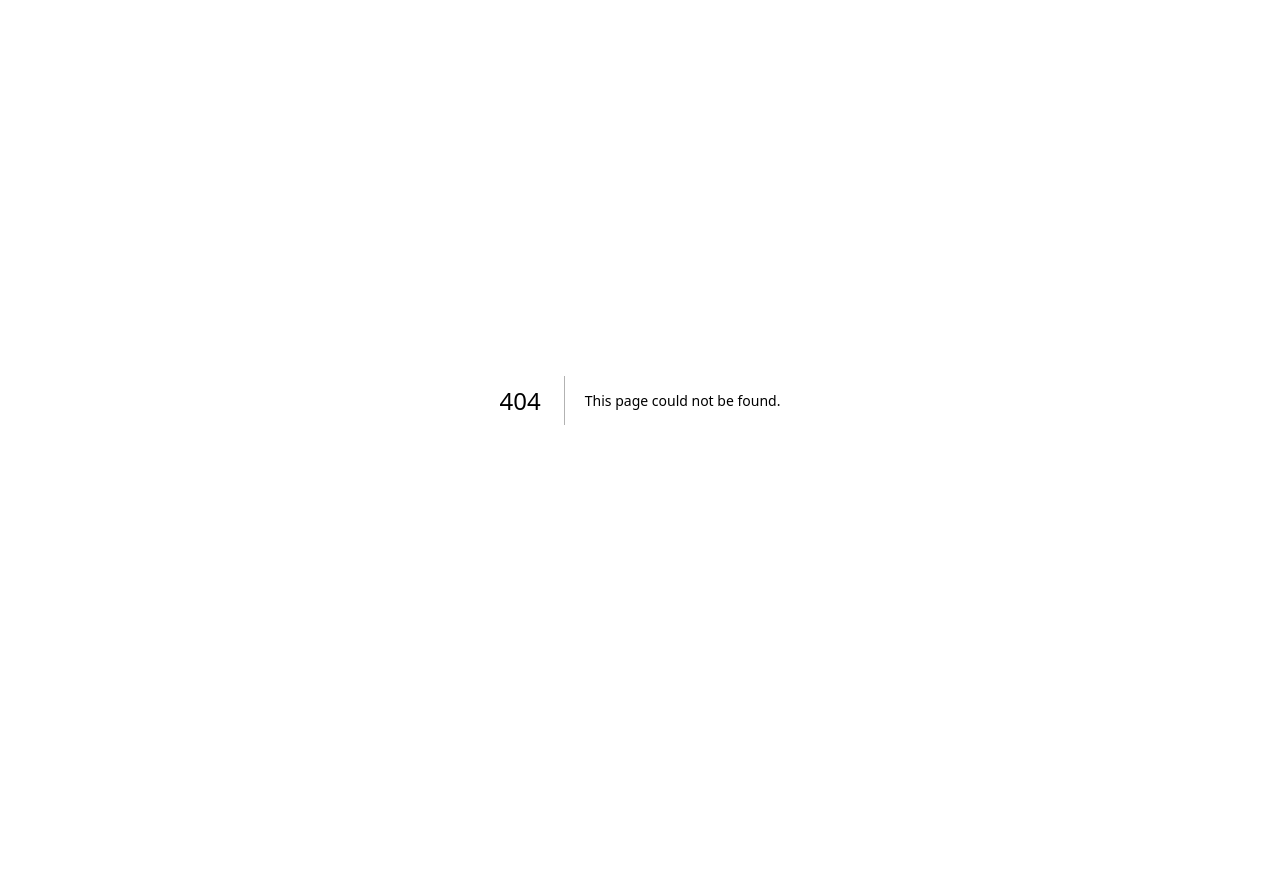
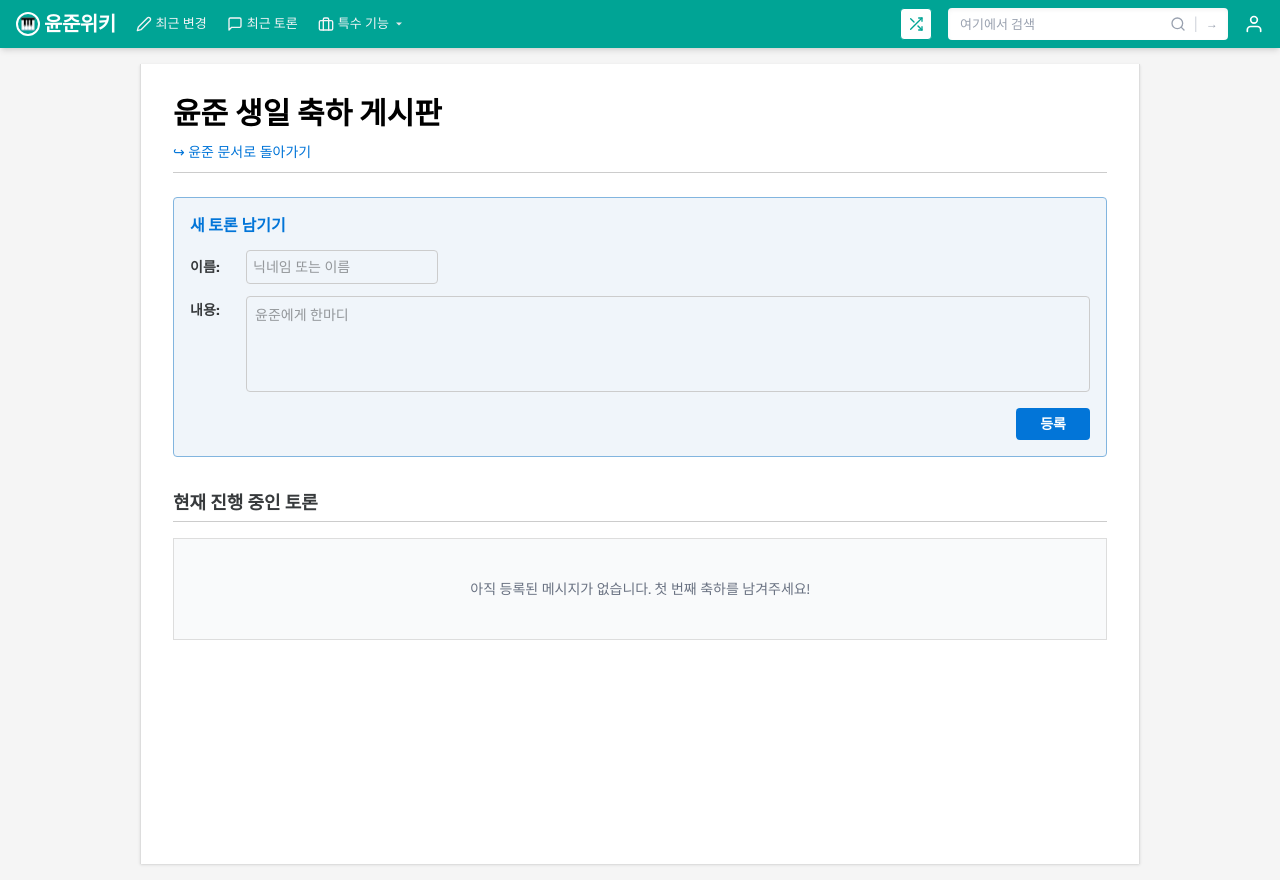
Before and after one commit to sunnypark04/yunjunwiki, a Next.js app: page /discuss in a window 1280 px wide. Before the commit this address had no page. Before the commit the page ends 800 px from the top, so only its background shows below. Built offline with nearby package versions, Linux system fonts and the light colour scheme.

Commit message:
feat: 각주 툴팁(호버) 기능 및 수상경력 리사이틀 사진 추가

```diff
--- /dev/null
+++ b/src/app/discuss/page.tsx
@@ -0,0 +1,141 @@
+"use client";
+
+import React, { useState, useEffect } from "react";
+import Link from "next/link";
+import Header from "../../components/Header";
+// 메시지 타입 정의
+interface Message {
+  id: string;
+  name: string;
+  content: string;
+  date: string;
+}
+
+export default function DiscussPage() {
+  const [messages, setMessages] = useState<Message[]>([]);
+  const [name, setName] = useState("");
+  const [content, setContent] = useState("");
+
+  // 처음에 저장된 메시지 불러오기 (현재는 로컬 스토리지 사용)
+  useEffect(() => {
+    const saved = localStorage.getItem("birthdayMessages");
+    if (saved) {
+      setMessages(JSON.parse(saved));
+    }
+  }, []);
+
+  // 메시지 등록 함수
+  const handleSubmit = (e: React.FormEvent) => {
+    e.preventDefault();
+    if (!name.trim() || !content.trim()) return;
+
+    const newMessage: Message = {
+      id: Date.now().toString(),
+      name: name,
+      content: content,
+      date: new Date().toLocaleString("ko-KR", {
+        year: "numeric",
+        month: "2-digit",
+        day: "2-digit",
+        hour: "2-digit",
+        minute: "2-digit",
+      }),
+    };
+
+    const updatedMessages = [newMessage, ...messages];
+    setMessages(updatedMessages);
+    localStorage.setItem("birthdayMessages", JSON.stringify(updatedMessages)); // 임시 저장
+
+    // 입력창 초기화
+    setName("");
+    setContent("");
+  };
+
+  return (
+    <div className="min-h-screen bg-[#f5f5f5] font-sans text-[#373a3c]">
+      {/* 🌟 기존 하드코딩된 헤더를 지우고 메인 페이지와 동일한 Header 컴포넌트 삽입 */}
+      <Header />
+
+      <main className="max-w-[1000px] mx-auto bg-white min-h-screen shadow-sm p-4 md:p-8 my-0 md:my-4 border-x border-[#ddd]">
+        {/* 토론창 헤더 */}
+        <header className="border-b border-[#ccc] mb-6 pb-2">
+          <div className="flex items-center gap-2 mb-2">
+            <h1 className="text-2xl md:text-3xl font-bold text-black">
+              윤준 생일 축하 게시판
+            </h1>
+          </div>
+          <Link href="/" className="text-[#0275d8] text-sm hover:underline">
+            ↪ 윤준 문서로 돌아가기
+          </Link>
+        </header>
+
+        {/* 메시지 입력 폼 */}
+        <div className="bg-[#f0f5fa] border border-[#82b5df] p-4 mb-8 rounded-sm">
+          <h2 className="font-bold text-[#0275d8] mb-3">새 토론 남기기</h2>
+          <form onSubmit={handleSubmit} className="flex flex-col gap-3">
+            <div className="flex gap-2 items-center">
+              <label className="text-sm font-bold w-12">이름:</label>
+              <input
+                type="text"
+                value={name}
+                onChange={(e) => setName(e.target.value)}
+                placeholder="닉네임 또는 이름"
+                className="border border-[#ccc] p-1.5 text-sm w-48 rounded-sm focus:outline-none focus:border-[#0275d8]"
+                maxLength={20}
+              />
+            </div>
+            <div className="flex gap-2 items-start">
+              <label className="text-sm font-bold w-12 mt-1">내용:</label>
+              <textarea
+                value={content}
+                onChange={(e) => setContent(e.target.value)}
+                placeholder="윤준에게 한마디"
+                className="border border-[#ccc] p-2 text-sm flex-1 h-24 rounded-sm focus:outline-none focus:border-[#0275d8] resize-none"
+              />
+            </div>
+            <div className="flex justify-end mt-1">
+              <button
+                type="submit"
+                className="bg-[#0275d8] text-white font-bold py-1.5 px-6 rounded-sm text-sm hover:bg-[#025aa5] transition-colors"
+              >
+                등록
+              </button>
+            </div>
+          </form>
+        </div>
+
+        {/* 토론 스레드 (메시지 목록) */}
+        <div className="space-y-4">
+          <h3 className="font-bold text-lg border-b border-[#ccc] pb-1 mb-4">
+            현재 진행 중인 토론
+          </h3>
+
+          {messages.length === 0 ? (
+            <p className="text-gray-500 text-center py-10 bg-gray-50 border border-[#ddd] text-sm">
+              아직 등록된 메시지가 없습니다. 첫 번째 축하를 남겨주세요!
+            </p>
+          ) : (
+            messages.map((msg, index) => (
+              <div
+                key={msg.id}
+                className="border border-[#ccc] bg-white text-[14px]"
+              >
+                {/* 작성자 및 시간 헤더 */}
+                <div className="bg-[#f5f5f5] border-b border-[#ccc] p-2 px-3 flex justify-between items-center text-[12px] text-gray-600">
+                  <span className="font-bold text-[#0275d8]">
+                    #{messages.length - index} {msg.name}
+                  </span>
+                  <span>{msg.date}</span>
+                </div>
+                {/* 메시지 내용 */}
+                <div className="p-4 whitespace-pre-wrap leading-relaxed text-gray-800">
+                  {msg.content}
+                </div>
+              </div>
+            ))
+          )}
+        </div>
+      </main>
+    </div>
+  );
+}
--- a/src/app/page.tsx
+++ b/src/app/page.tsx
@@ -97,7 +97,7 @@ export default function YunJunWiki() {
               이 문서는 피아니스트 <b>윤준</b>에 관한 문서입니다.
             </p>
             <p className="text-xs text-gray-500 italic">
-              Created by 박선이 이상아
+              Created by 유진친구들
             </p>
           </div>
         </div>
--- a/src/components/Header.tsx
+++ b/src/components/Header.tsx
@@ -1,4 +1,5 @@
 import React from "react";
+import Link from "next/link";
 // 나무위키 아이콘과 비슷한 아이콘들을 불러옵니다.
 import {
   FiEdit2,
@@ -28,7 +29,15 @@ const Header = () => {
           {/* 메뉴 아이템들 */}
           <div className="hidden md:flex items-center gap-5 text-gray-100">
             <MenuLink icon={FiEdit2} label="최근 변경" />
-            <MenuLink icon={FiMessageSquare} label="최근 토론" />
+
+            {/* 🌟 최근 토론 부분에 Link를 감싸서 /discuss 페이지로 연결되게 합니다! */}
+            <Link
+              href="/discuss"
+              className="hover:opacity-80 transition-opacity"
+            >
+              <MenuLink icon={FiMessageSquare} label="최근 토론" />
+            </Link>
+
             <div className="flex items-center gap-1 cursor-pointer hover:text-white transition-colors">
               <FiBriefcase className="w-4 h-4" />
               <span>특수 기능</span>
```
